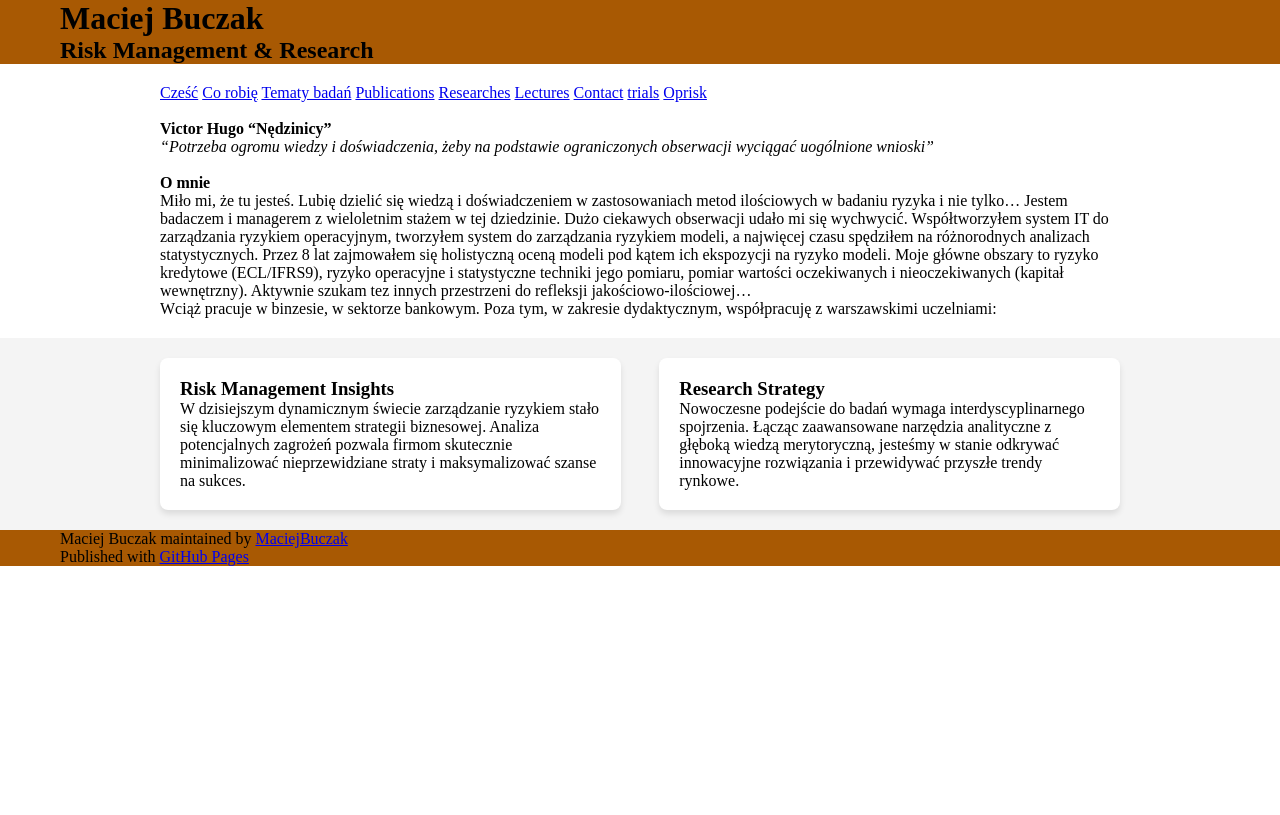
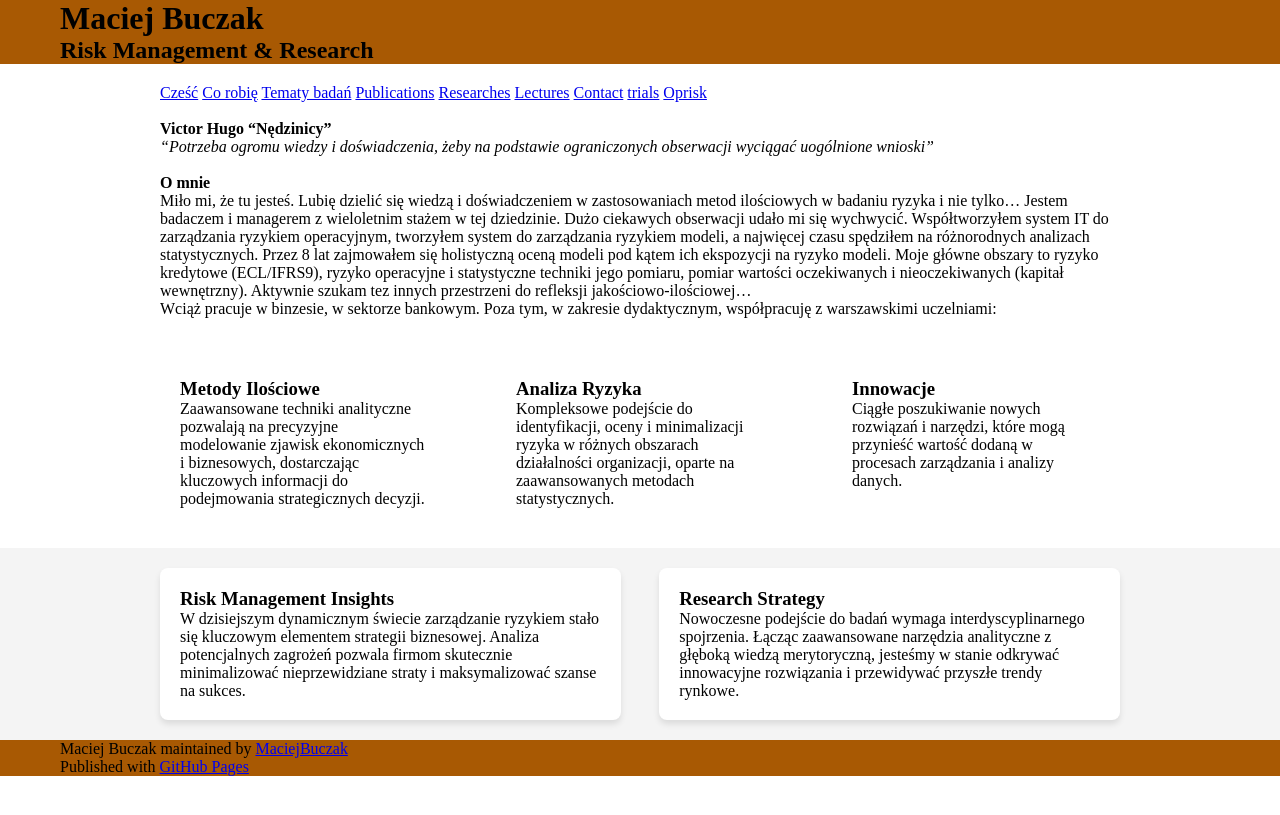
Before and after one commit to MaciejBuczak/risk-research, a Jekyll site: the page built from index.md, in a window 1280 px wide. Shown: the top 815 px of the page. Built offline with Jekyll 4.4.1, drawn with Linux system fonts in a browser that asks for light colours.

Commit message:
Update default.html

```diff
--- a/_layouts/default.html
+++ b/_layouts/default.html
@@ -66,6 +66,27 @@
       position: absolute;
       background-color: #d17a1b;
     }
+    /* New styles for middle columns */
+    #middle_content_wrap {
+      width: 100%;
+      display: flex;
+      justify-content: center;
+      padding: 20px 0;
+      background-color: white;
+      border: none;
+    }
+    #middle_content {
+      width: 100%;
+      max-width: 1000px;
+      display: flex;
+      justify-content: space-between;
+      padding: 0 20px;
+    }
+    .middle_column {
+      width: 30%;
+      background-color: white;
+      padding: 20px;
+    }
     /* New styles for bottom containers */
     #bottom_content_wrap {
       width: 100%;
@@ -130,6 +151,24 @@
     </section>
   </div>
 
+  <!-- NEW MIDDLE CONTENT -->
+  <div id="middle_content_wrap">
+    <div id="middle_content">
+      <div class="middle_column">
+        <h3>Metody Ilościowe</h3>
+        <p>Zaawansowane techniki analityczne pozwalają na precyzyjne modelowanie zjawisk ekonomicznych i biznesowych, dostarczając kluczowych informacji do podejmowania strategicznych decyzji.</p>
+      </div>
+      <div class="middle_column">
+        <h3>Analiza Ryzyka</h3>
+        <p>Kompleksowe podejście do identyfikacji, oceny i minimalizacji ryzyka w różnych obszarach działalności organizacji, oparte na zaawansowanych metodach statystycznych.</p>
+      </div>
+      <div class="middle_column">
+        <h3>Innowacje</h3>
+        <p>Ciągłe poszukiwanie nowych rozwiązań i narzędzi, które mogą przynieść wartość dodaną w procesach zarządzania i analizy danych.</p>
+      </div>
+    </div>
+  </div>
+
   <!-- NEW BOTTOM CONTENT -->
   <div id="bottom_content_wrap">
     <div id="bottom_content">
```
